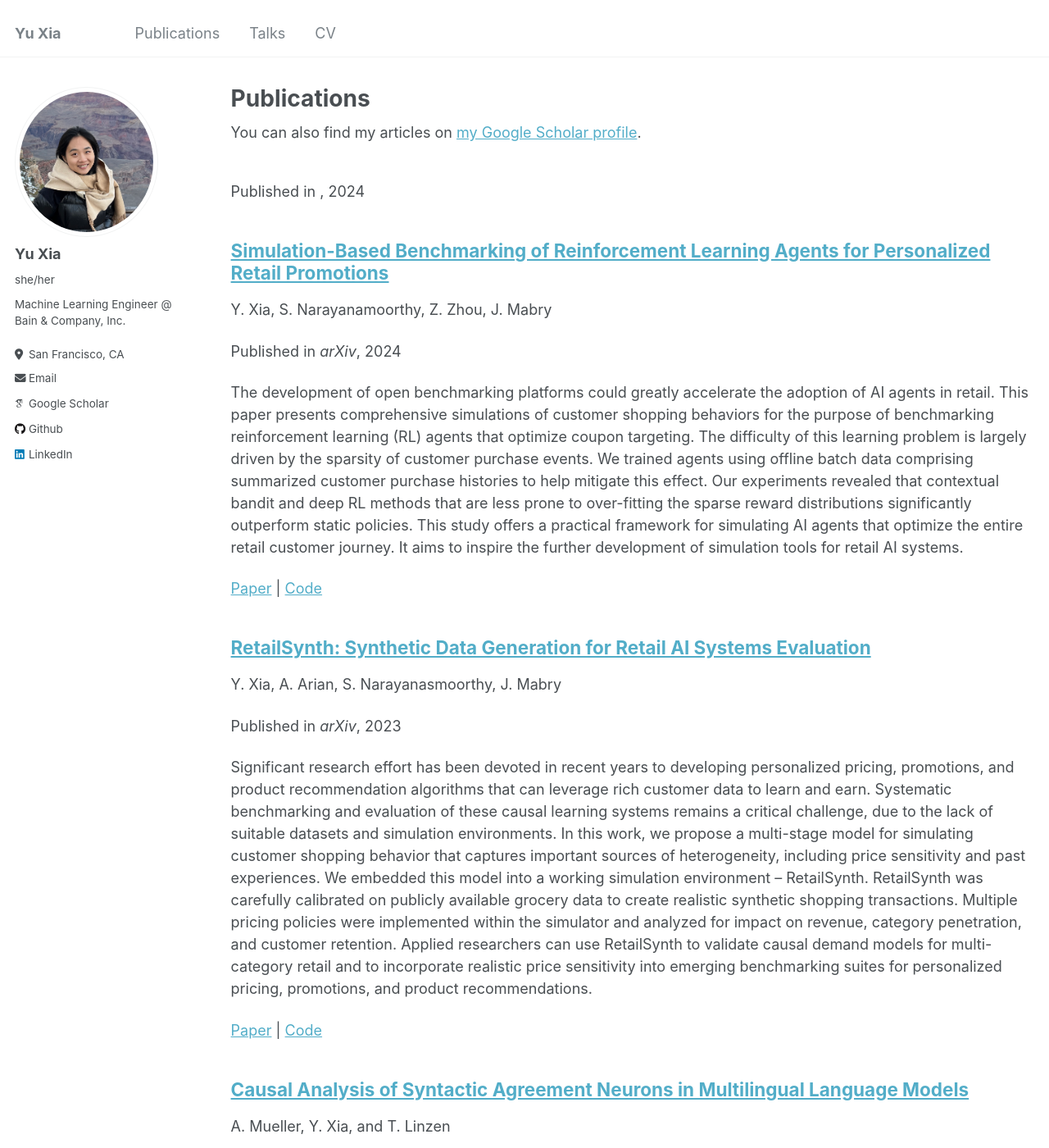
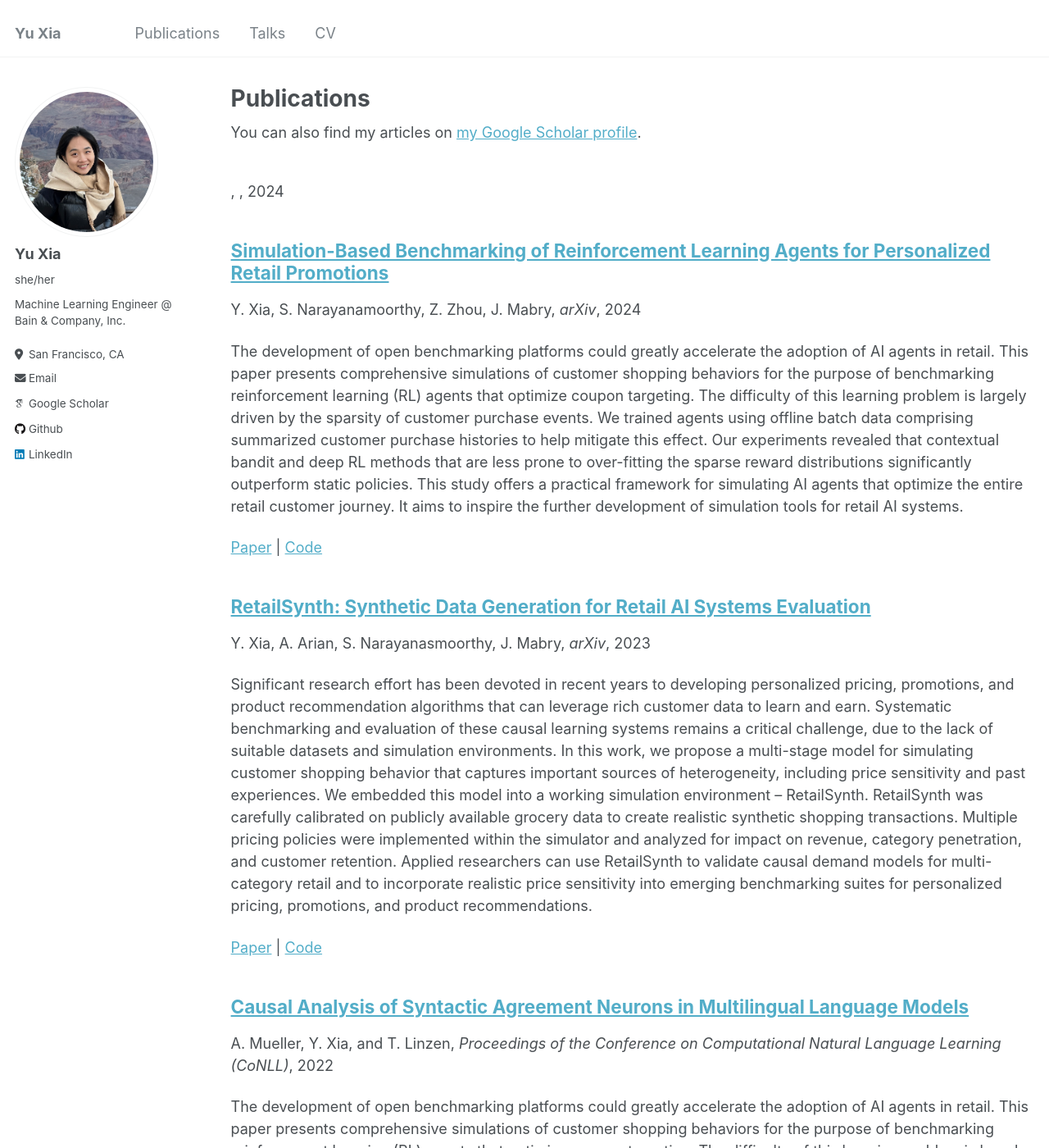
Before and after one commit to YuXia-SR/yuxia-sr.github.io, a Jekyll site: the page built from _pages/publications.md, in a window 1280 px wide and 1400 px high. Shown: the whole window at 82% size. Built offline with Jekyll 4.4.1, drawn with Linux system fonts in a browser that asks for light colours; some web fonts are replaced.

Commit message:
fix template

```diff
--- a/_includes/archive-single.html
+++ b/_includes/archive-single.html
@@ -41,8 +41,8 @@
         {% if post.collection == 'teaching' %}
           <p> {{ post.type }}, <i>{{ post.venue }}</i>, {{ post.date | default: "1900-01-01" | date: "%Y" }} </p>
         {% elsif post.collection == 'publications' %}
-          <p>{{ post.author }}</p>
-          <p>Published in <i>{{ post.venue }}</i>, {{ post.date | default: "1900-01-01" | date: "%Y" }} </p>
+          <p>{{ post.author }}, <i>{{ post.venue }}</i>, {{ post.date | default: "1900-01-01" | date: "%Y" }}</p>
+          <!-- <p>Published in <i>{{ post.venue }}</i>, {{ post.date | default: "1900-01-01" | date: "%Y" }} </p> -->
         {% elsif post.date %}
          <p class="page__date"><strong><i class="fa fa-fw fa-calendar" aria-hidden="true"></i> {{ site.data.ui-text[site.locale].date_label | default: "Published:" }}</strong> <time datetime="{{ post.date | default: "1900-01-01" | date_to_xmlschema }}">{{ post.date | default: "1900-01-01" | date: "%B %d, %Y" }}</time></p>
         {% endif %}
```
Also changed, not shown: _publications/2024_06_19_retail_synthesizer_evaluation.md (+1 -1 lines).
